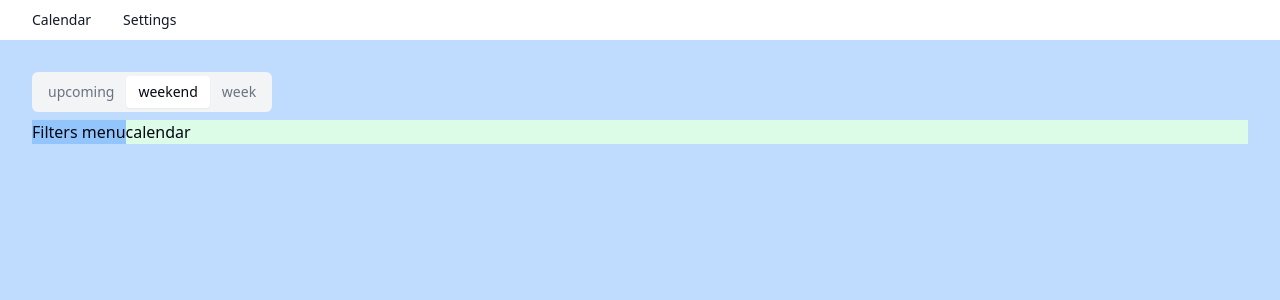
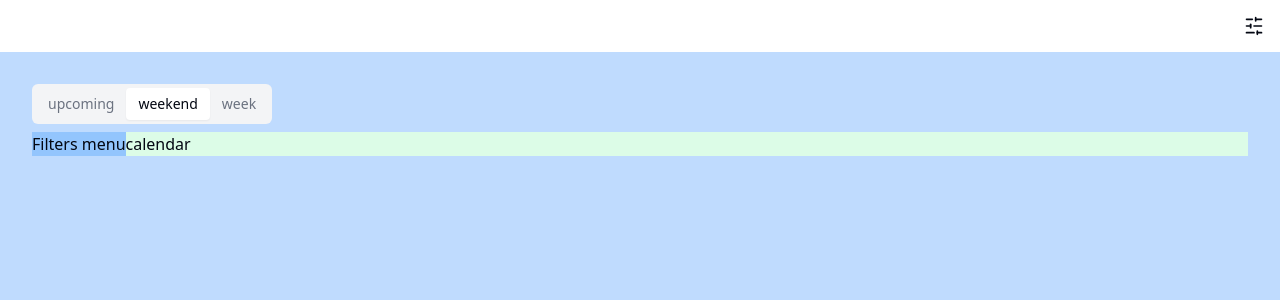
Before and after one commit to ugo-prenat/gordon-calendar, a React (Vite) app in the folder apps/front/: page / in a window 1280 px wide. Shown: the top 300 px of the page. Built offline with nearby package versions, Linux system fonts and the light colour scheme.

Commit message:
feat: store init

```diff
--- a/apps/front/package.json
+++ b/apps/front/package.json
@@ -22,7 +22,8 @@
     "react": "^18.2.0",
     "react-dom": "^18.2.0",
     "tailwind-merge": "^2.2.2",
-    "tailwindcss-animate": "^1.0.7"
+    "tailwindcss-animate": "^1.0.7",
+    "zustand": "^4.5.2"
   },
   "devDependencies": {
     "@total-typescript/ts-reset": "0.5.1",
--- a/apps/front/src/components/nav/Nav.tsx
+++ b/apps/front/src/components/nav/Nav.tsx
@@ -1,15 +1,11 @@
-import { Button } from '@components/ui/shadcn/button';
-import { Link } from '@tanstack/react-router';
+import SettingsHoverCard from './settings/SettingsHoverCard';
 
 const Nav = () => {
   return (
-    <div className="px-4">
-      <Link to="/">
-        <Button variant="link">Calendar</Button>
-      </Link>
-      <Link to="/settings">
-        <Button variant="link">Settings</Button>
-      </Link>
+    <div className="p-4 flex flex-row-reverse">
+      <div>
+        <SettingsHoverCard />
+      </div>
     </div>
   );
 };
--- /dev/null
+++ b/apps/front/src/components/nav/settings/SettingsHoverCard.tsx
@@ -0,0 +1,7 @@
+import { SlidersHorizontal } from 'lucide-react';
+
+const SettingsHoverCard = () => {
+  return <SlidersHorizontal className="w-5 h-5" />;
+};
+
+export default SettingsHoverCard;
--- /dev/null
+++ b/apps/front/src/components/nav/settings/ThemeSelect.tsx
@@ -0,0 +1,7 @@
+import { P } from '@src/components/Typography';
+
+const ThemeSelect = () => {
+  return <P>Theme select</P>;
+};
+
+export default ThemeSelect;
--- /dev/null
+++ b/apps/front/src/services/store/settings/settings.models.ts
@@ -0,0 +1,9 @@
+export const SETTINGS_STORAGE_KEY = 'settings';
+
+export type Theme = 'light' | 'dark' | 'system';
+export const DEFAULT_THEME: Theme = 'system';
+
+export type Lang = 'en' | 'fr';
+export const DEFAULT_LANG: Lang = navigator.language.startsWith('fr')
+  ? 'fr'
+  : 'en';
--- /dev/null
+++ b/apps/front/src/services/store/settings/settings.store.ts
@@ -0,0 +1,32 @@
+import {
+  DEFAULT_LANG,
+  DEFAULT_THEME,
+  Lang,
+  SETTINGS_STORAGE_KEY,
+  Theme
+} from './settings.models';
+import { create } from 'zustand';
+import { persist } from 'zustand/middleware';
+import { updateRootElement } from './settings.utils';
+
+interface ISettingsStore {
+  theme: Theme;
+  setTheme: (theme: Theme) => void;
+  lang: Lang;
+  setLang: (lang: Lang) => void;
+}
+
+export const useSettings = create<ISettingsStore>()(
+  persist(
+    (set) => ({
+      theme: DEFAULT_THEME,
+      setTheme: (theme) => {
+        updateRootElement(theme);
+        set({ theme });
+      },
+      lang: DEFAULT_LANG,
+      setLang: (lang) => set({ lang })
+    }),
+    { name: SETTINGS_STORAGE_KEY }
+  )
+);
--- /dev/null
+++ b/apps/front/src/services/store/settings/settings.utils.ts
@@ -0,0 +1,11 @@
+import { Theme } from './settings.models';
+
+export const getSystemTheme = (): Theme =>
+  window.matchMedia('(prefers-color-scheme: dark)').matches ? 'dark' : 'light';
+
+export const updateRootElement = (theme: Theme) => {
+  const root = window.document.documentElement;
+  const newTheme = theme === 'system' ? getSystemTheme() : theme;
+  root.classList.remove('light', 'dark');
+  root.classList.add(newTheme);
+};
```
Also changed, not shown: 2 other files (tests, documents, lock files or other folders).
